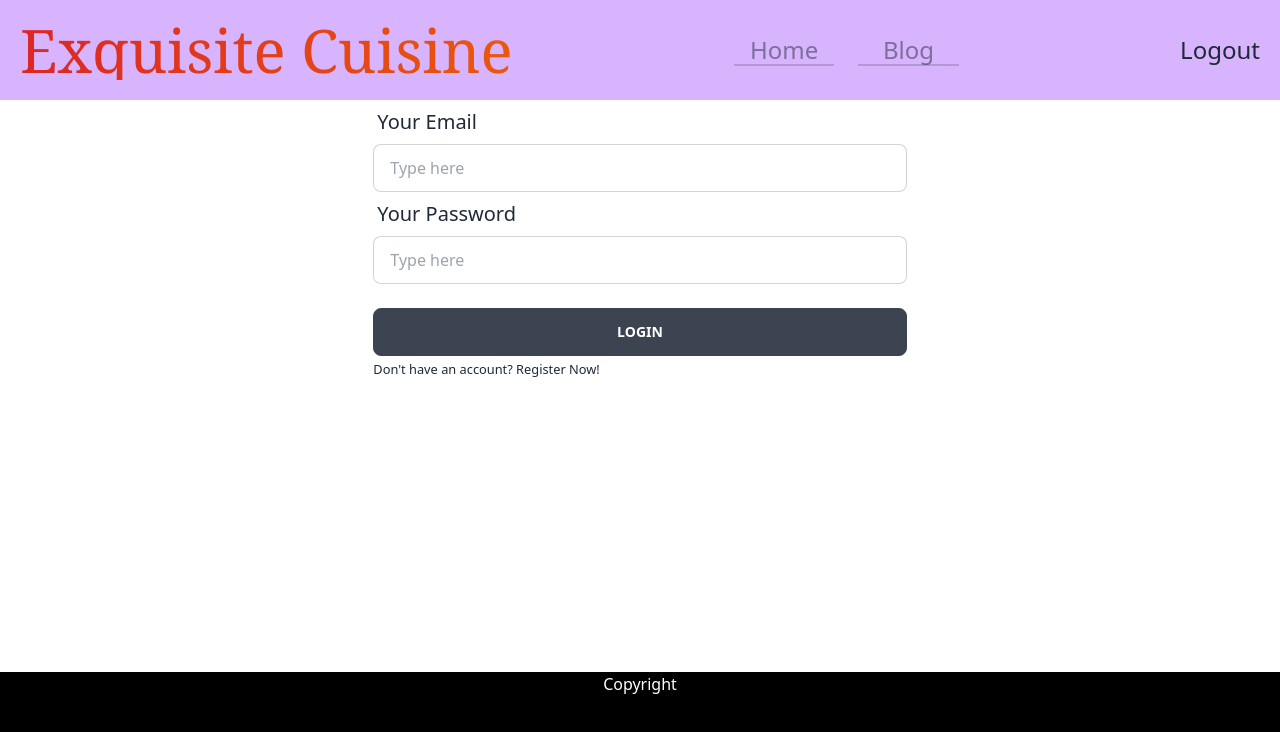
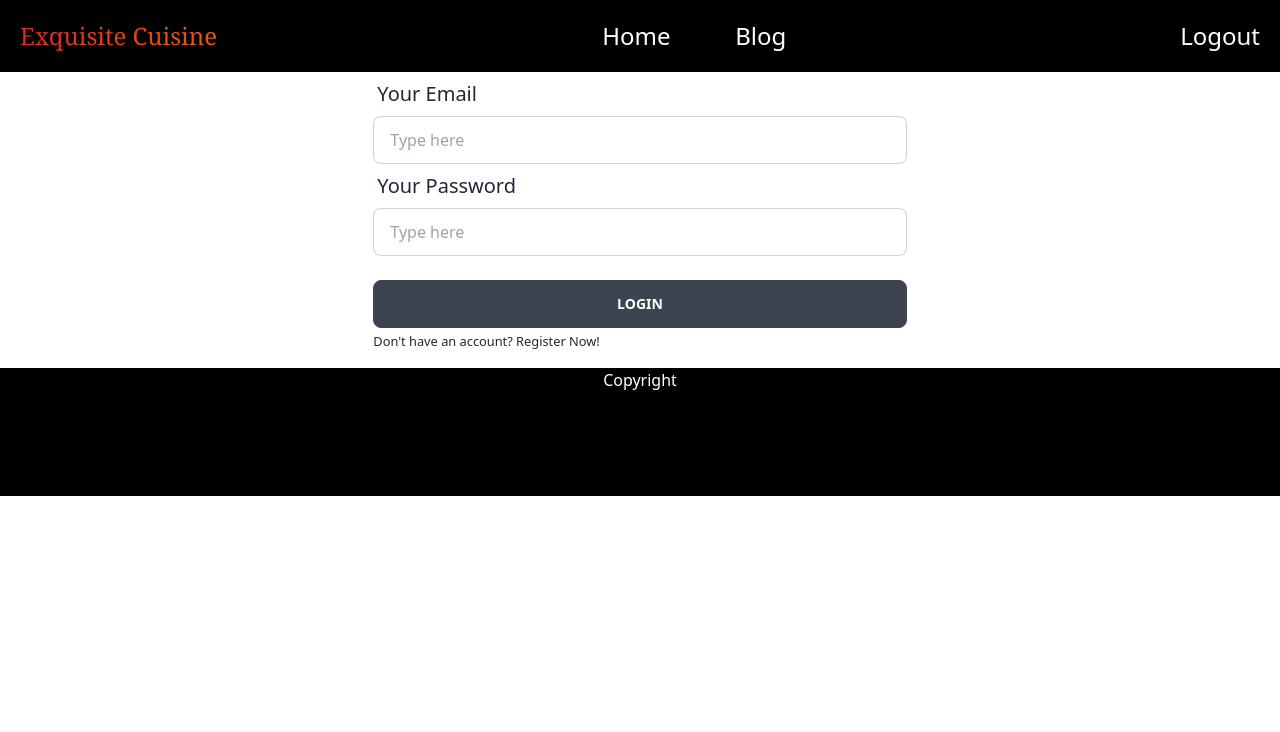
Before and after one commit to AHM-Moinuddin-Sami/Exquisite-Cuisine-Client, a React (Vite) app: page /login in a window 1280 px wide. Shown: the top 732 px of the page. Built offline with nearby package versions, Linux system fonts and the light colour scheme.

Commit message:
added banner, footer and carousel

```diff
--- a/src/Layouts/Main.jsx
+++ b/src/Layouts/Main.jsx
@@ -5,12 +5,12 @@ import Footer from '../SharedComponents/Footer/Footer';
 
 const Main = () => {
     return (
-        <div>
+        <div className=''>
             <Header></Header>
             <div className='w-10/12 mx-auto'>
                 <Outlet></Outlet>
             </div>
-            <Footer></Footer>
+            <Footer className='mt-auto'></Footer>
         </div>
     );
 };
--- a/src/Login/Login.jsx
+++ b/src/Login/Login.jsx
@@ -1,10 +1,30 @@
-import React, { useContext } from 'react';
+import React, { useContext, useState } from 'react';
 import { AuthContext } from '../Providers/AuthProvider';
-import { Link } from 'react-router-dom';
+import { Link, useLocation, useNavigate } from 'react-router-dom';
 
 
 
 const Login = () => {
+
+    const [errorMessage, setErrorMessage] = useState(null);
+    const navigate = useNavigate();
+    const location = useLocation();
+    const from = location.state?.from?.pathname || '/';
+
+    function formatFirebaseError(error) {
+        let message = 'An error occurred.';
+
+        switch (error.code) {
+            case 'auth/invalid-email':
+            case 'auth/wrong-password':
+            case 'auth/user-not-found':
+            case 'auth/missing-email':
+                message = 'The provided email or password is invalid.';
+                break;
+        }
+
+        return message;
+    }
 
     const { logIn } = useContext(AuthContext);
 
@@ -16,20 +36,23 @@ const Login = () => {
 
         console.log(email, password);
 
-        logIn(email.password)
+        logIn(email, password)
             .then(result => {
                 const loggedUser = result.user;
                 console.log(loggedUser);
+                navigate(from, { replace: true });
+                setErrorMessage('');
             })
-            .catch(err =>{
-                console.log(err);
+            .catch(error => {
+                console.log(error);
+                setErrorMessage(formatFirebaseError(error));
             })
 
 
     }
 
     return (
-        <div className='mx-auto w-1/2'>
+        <div className='mx-auto w-11/12 md:w-1/2 mb-4'>
             <form onSubmit={handleLogin} className="form-control">
                 <label className="label">
                     <span className="label-text text-xl">Your Email</span>
@@ -44,6 +67,12 @@ const Login = () => {
                 <br />
 
                 <button type='submit' className="btn">Login</button>
+
+                {
+                    errorMessage &&
+                    <h3 className='text-red-500'>{errorMessage}</h3>
+                }
+
                 <h3><small>Don't have an account? <Link to='/register'>Register Now!</Link></small></h3>
 
             </form>
--- /dev/null
+++ b/src/Pages/Homepage/Banner/Banner.jsx
@@ -0,0 +1,12 @@
+import React from 'react';
+import Carousel from './Carousel/Carousel';
+
+const Banner = () => {
+    return (
+        <div>
+            <Carousel></Carousel>
+        </div>
+    );
+};
+
+export default Banner;
--- /dev/null
+++ b/src/Pages/Homepage/Banner/Carousel/Carousel.jsx
@@ -0,0 +1,43 @@
+import React, { useState, useEffect } from "react";
+
+const images = [
+    "https://images.unsplash.com/photo-1576863514292-542ef379c13b?ixlib=rb-4.0.3&ixid=MnwxMjA3fDB8MHxwaG90by1wYWdlfHx8fGVufDB8fHx8&auto=format&fit=crop&w=764&q=80",
+    "https://images.unsplash.com/photo-1611762687807-7cdd09aef422?ixlib=rb-4.0.3&ixid=MnwxMjA3fDB8MHxwaG90by1wYWdlfHx8fGVufDB8fHx8&auto=format&fit=crop&w=735&q=80",
+    "https://images.unsplash.com/photo-1577579115450-f0cf6cfd33ce?ixlib=rb-4.0.3&ixid=MnwxMjA3fDB8MHxwaG90by1wYWdlfHx8fGVufDB8fHx8&auto=format&fit=crop&w=1170&q=80",
+    "https://images.unsplash.com/photo-1618889482923-38250401a84e?ixlib=rb-4.0.3&ixid=MnwxMjA3fDB8MHxwaG90by1wYWdlfHx8fGVufDB8fHx8&auto=format&fit=crop&w=1170&q=80"
+]
+
+// const images = [Image1, Image2, Image3];
+
+function Carousel() {
+    const [activeIndex, setActiveIndex] = useState(0);
+
+    useEffect(() => {
+        const intervalId = setInterval(() => {
+            setActiveIndex((activeIndex + 1) % images.length);
+        }, 3000);
+
+        return () => clearInterval(intervalId);
+    }, [activeIndex]);
+
+    return (
+        <div className="relative w-full h-screen">
+            {images.map((image, index) => (
+                <img
+                    key={index}
+                    className={`absolute bg-gradient-to-b from-black to-gray-600  top-0 left-0 w-full h-full object-cover transition-opacity duration-1000 ${index === activeIndex ? "opacity-100" : "opacity-0"
+                        }`}
+                    src={image}
+                    alt={`Image ${index}`}
+                />
+            ))}
+            <div className="absolute top-0 left-0 w-full h-full bg-gradient-to-b from-transparent to-black opacity-50"></div>
+            <div className="absolute bottom-0 left-0 w-full h-full bg-gradient-to-t from-transparent to-black opacity-50"></div>
+            <div className="absolute inset-0 flex items-center justify-center">
+                <h1 className="text-white text-4xl font-bold">Welcome to Exquisite Cuisine!</h1>
+            </div>
+        </div>
+    );
+}
+
+export default Carousel;
--- a/src/Pages/Homepage/Homepage.jsx
+++ b/src/Pages/Homepage/Homepage.jsx
@@ -1,9 +1,10 @@
 import React from 'react';
+import Banner from './Banner/Banner';
 
 const Homepage = () => {
     return (
         <div>
-            Homepage, this is.
+            <Banner></Banner>
         </div>
     );
 };
--- a/src/Register/Register.jsx
+++ b/src/Register/Register.jsx
@@ -46,7 +46,7 @@ const Register = () => {
     }
 
     return (
-        <div className='mx-auto w-1/2'>
+        <div className='mx-auto w-11/12 md:w-1/2 mb-4'>
             <form onSubmit={handleRegistration} className="form-control">
                 <label className="label">
                     <span className="label-text text-xl">Your Name</span>
--- a/src/SharedComponents/Footer/Footer.jsx
+++ b/src/SharedComponents/Footer/Footer.jsx
@@ -2,7 +2,7 @@ import React from 'react';
 
 const Footer = () => {
     return (
-        <div className='bg-black text-white fixed bottom-0 w-full h-32 text-center '>
+        <div className='bg-black text-white  w-full h-32 text-center '>
             <p>Copyright</p>
         </div>
     );
--- a/src/SharedComponents/Header/Header.jsx
+++ b/src/SharedComponents/Header/Header.jsx
@@ -1,6 +1,7 @@
 import React, { useContext } from 'react';
 import { Link, useLocation } from 'react-router-dom';
 import { AuthContext } from '../../Providers/AuthProvider';
+import './HeaderStyles.css';
 
 const Header = () => {
 
@@ -9,25 +10,25 @@ const Header = () => {
     const location = useLocation();
 
     return (
-        <div className='flex justify-between items-center p-5 bg-purple-300'>
+        <div className='flex justify-between items-center  p-5 bg-black'>
 
-            <Link to='/' className=' text-6xl font-serif text-transparent bg-clip-text bg-gradient-to-r from-red-600 to-orange-600'> Exquisite Cuisine</Link>
+            <Link to='/' className=' text-2xl font-serif text-transparent bg-clip-text bg-gradient-to-r from-red-600 to-orange-600'> Exquisite Cuisine</Link>
 
-            <div className='grid grid-cols-2 tabs gap-6'>
-                <Link to='/' className={`tab tab-bordered text-2xl ${location.pathname === '/' ? 'tab-active':''}`}>Home</Link>
+            <div className='grid grid-cols-2 tabs gap-6  bg-black'>
+                <Link to='/' className={`tab text-white border-b-2 text-2xl ${location.pathname === '/' ? 'border-white':' border-black'}`}>Home</Link>
 
-                <Link to='/blog' className={`tab tab-bordered text-2xl ${location.pathname === '/blog' ? 'tab-active':''}`}>Blog</Link>
+                <Link to='/blog' className={`tab text-white border-b-2 text-2xl ${location.pathname === '/blog' ? 'border-white':' border-black'}`}>Blog</Link>
             </div>
 
             {
                 user ?
-                    <div className='flex text-2xl gap-3'>
+                    <div className='flex text-white text-2xl gap-3'>
                         <h3>{user}</h3>
                         <Link to='/login'><button>Login</button></Link>
                     </div>
                     :
                     <>
-                        <Link className='text-2xl' to='/'><button>Logout</button></Link></>
+                        <Link className='text-2xl text-white' to='/'><button>Logout</button></Link></>
             }
 
         </div>
--- /dev/null
+++ b/src/SharedComponents/Header/HeaderStyles.css
@@ -0,0 +1,4 @@
+:root{
+        --tab-bg: white;
+
+}
```
